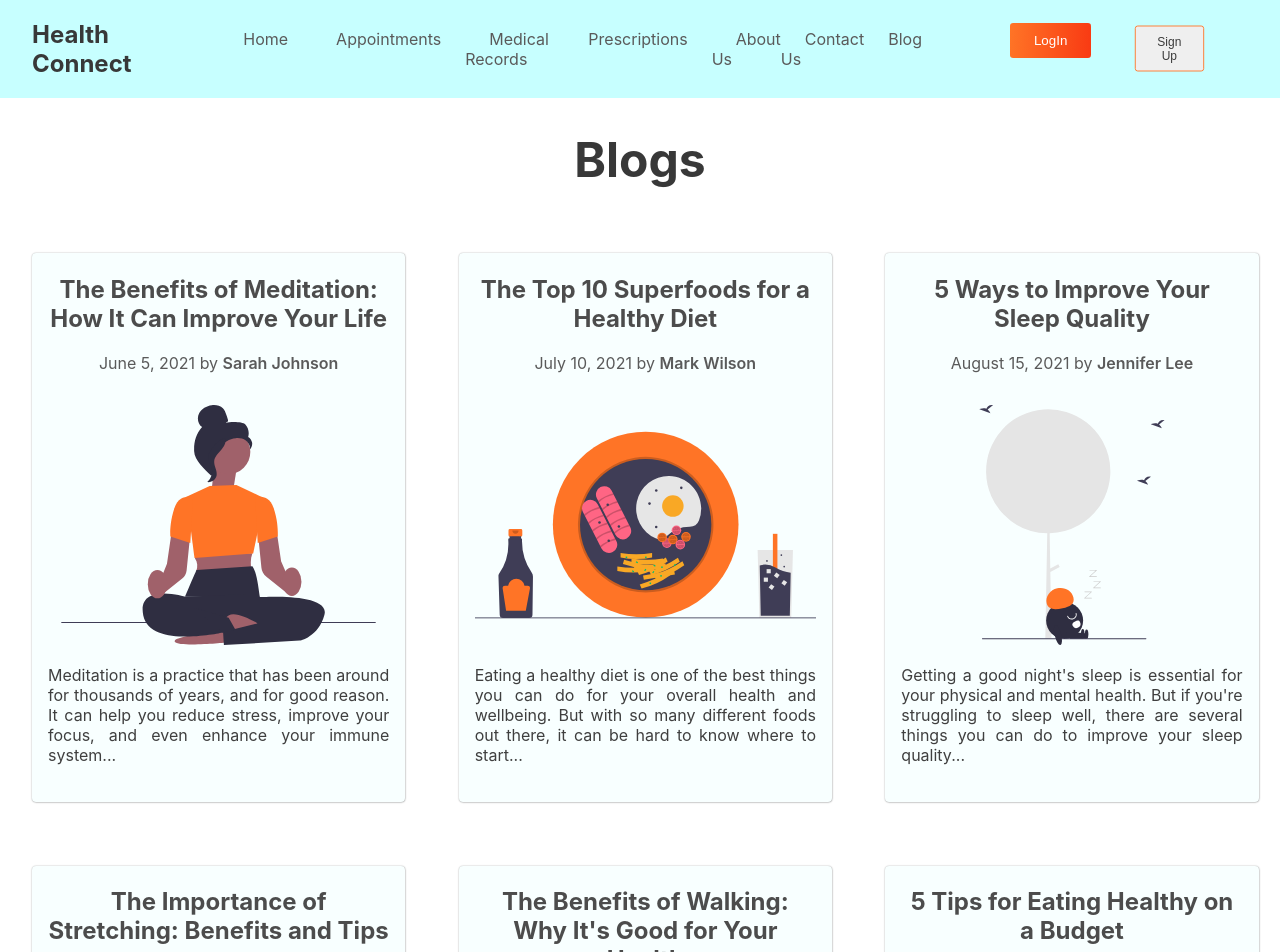
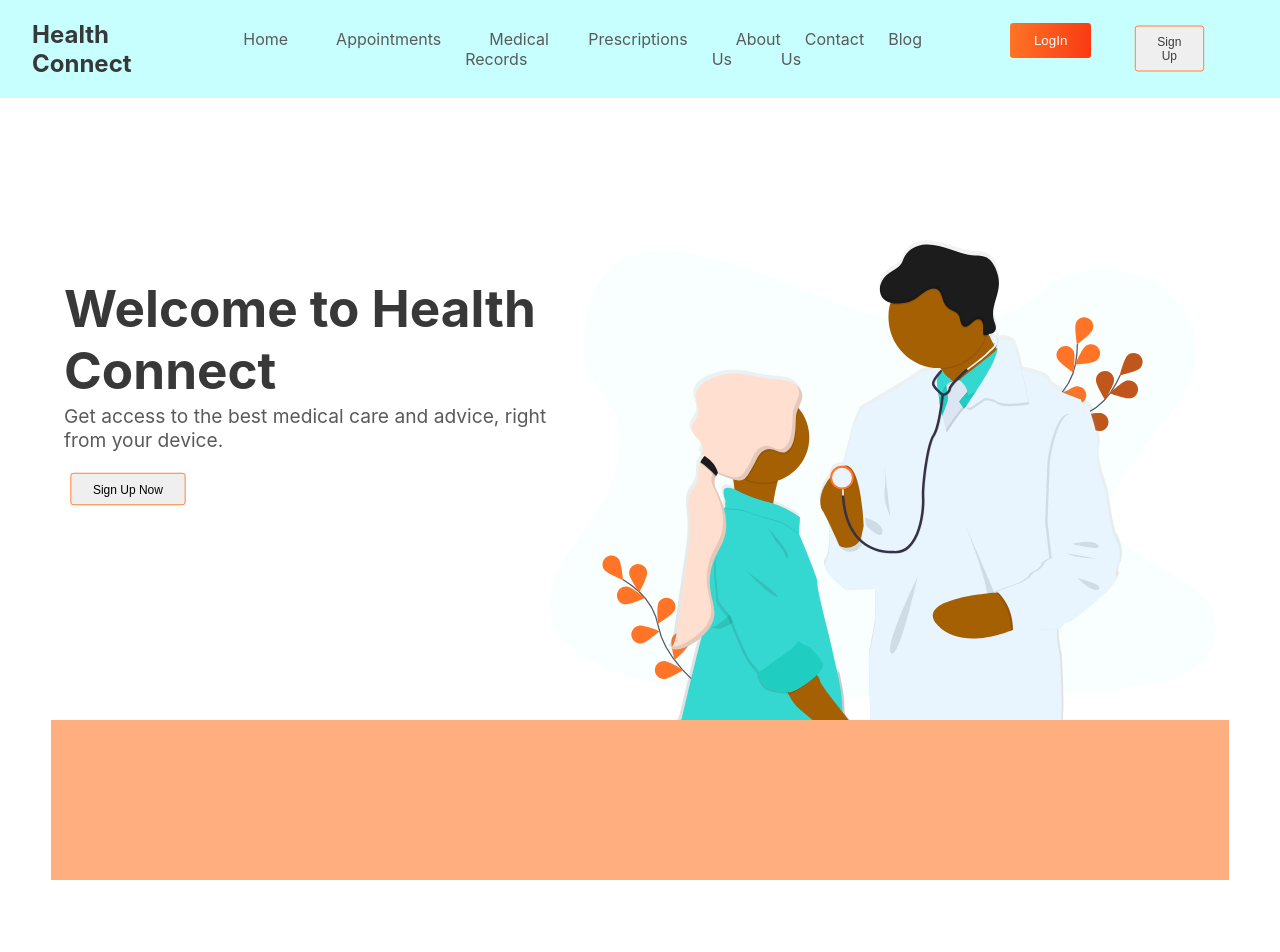
Before and after one commit to BiboBoom10/health-connect, a React (Create React App) app: page / in a window 1280 px wide. Shown: the top 952 px of the page. After the commit the page ends 880 px from the top, so only its background shows below. Built offline with nearby package versions, Linux system fonts and the light colour scheme.

Commit message:
Nav Fix Postion

```diff
--- a/src/App.js
+++ b/src/App.js
@@ -17,10 +17,10 @@ function App() {
       {/* <SignUp /> */}
       {/* <LogIn /> */}
       {/* <NavBar /> */}
-      {/* <Home /> */}
+      <Home />
       {/* <AboutUs /> */}
       {/* <Contacts /> */}
-      <Blog />
+      {/* <Blog /> */}
     </div>
   );
 }
--- a/src/components/Nav/NavBar.jsx
+++ b/src/components/Nav/NavBar.jsx
@@ -5,7 +5,7 @@ import classes from './NavBar.module.css';
 
 function NavBar() {
   return (
-    <div>
+    <div className={classes['nav-position']}>
         <nav className={classes.content}>
             <div>
                 <Heading>Health Connect</Heading>
--- a/src/components/Nav/NavBar.module.css
+++ b/src/components/Nav/NavBar.module.css
@@ -1,3 +1,11 @@
+.nav-position {
+    position: fixed;
+    top: 0;
+    left: 0;
+    width: 100%;
+    z-index: 9999;
+}
+
 .content {
     display: flex;
     justify-content: space-around;
--- a/src/pages/Blog/Blog.module.css
+++ b/src/pages/Blog/Blog.module.css
@@ -17,7 +17,7 @@
 .heading {
     color: #383838;
     font-size: 3rem;
-    /* margin-top: -2rem; */
+    margin-top: 6rem;
     /* margin-left: 2%; */
     text-align: center;
 }
--- a/src/pages/about/AboutUs.module.css
+++ b/src/pages/about/AboutUs.module.css
@@ -2,6 +2,7 @@
     height: 85vh;
     display: flex;
     justify-content: center;
+    margin-top: 5rem;
     /* border: 0.1rem solid gray; */
 }
 
@@ -31,7 +32,8 @@
     align-items: flex-start;
     justify-content: center;
     flex-direction: column;
-    background-color: #f7f7f7;
+    /* background-color: #f7f7f7; */
+    margin: 0 2rem;
 }
 
 .align-about h1 {
--- a/src/pages/contacts/Contacts.module.css
+++ b/src/pages/contacts/Contacts.module.css
@@ -1,5 +1,6 @@
 .content-align {
     height: 90vh;
+    margin-top: 4rem;
     /* border: 0.1rem solid gray; */
     display: flex;
     justify-content: center;
--- a/src/pages/home/Home.module.css
+++ b/src/pages/home/Home.module.css
@@ -1,6 +1,7 @@
 .home {
     display: flex;
     justify-content: center;
+    margin-top: 5rem;
 }
 
 .content {
@@ -66,7 +67,7 @@
 }
 
 .box {
-    background-color: #ff7426;
+    background-color: #ffae80;
     width: 92%;
     height: 20vh;
 }
```
